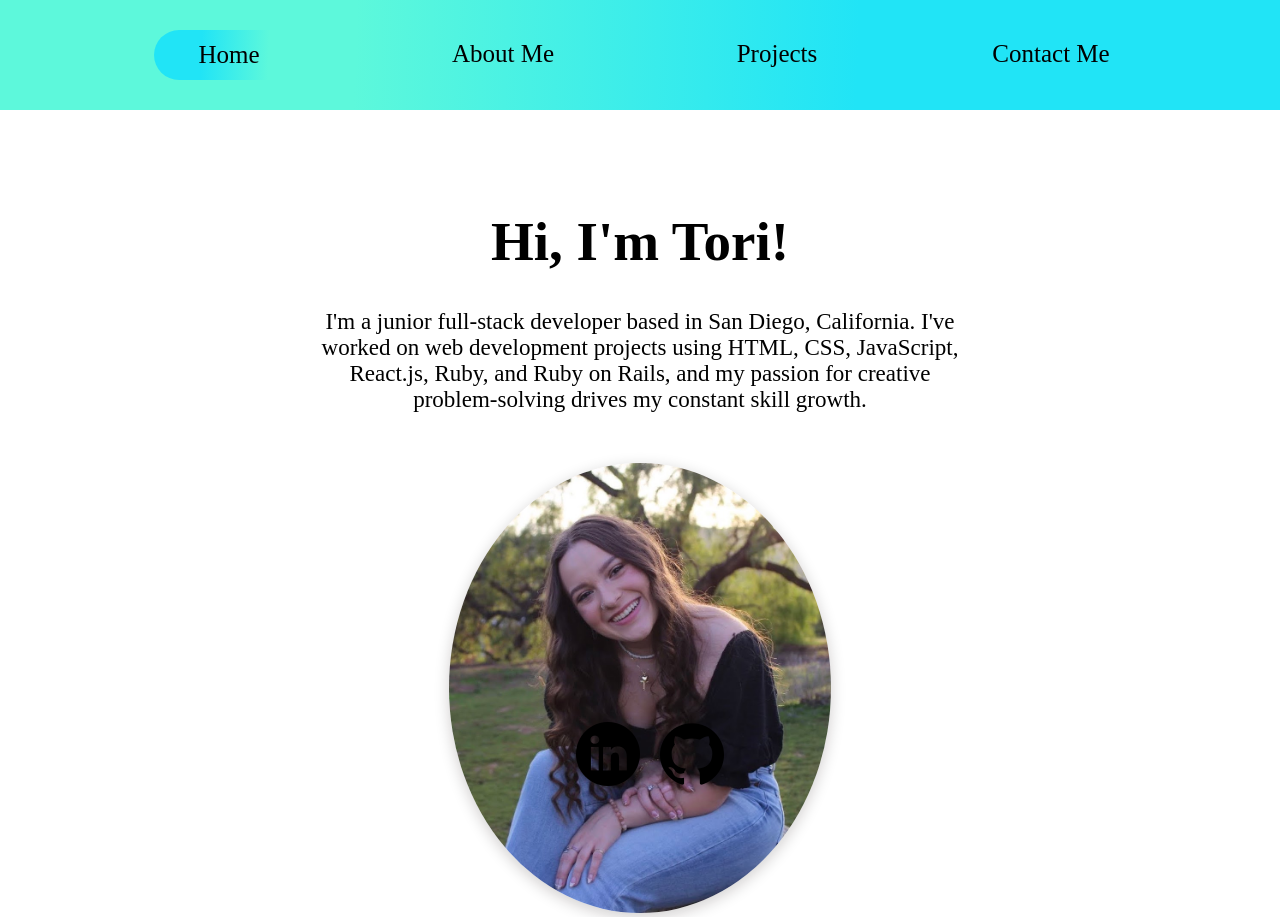
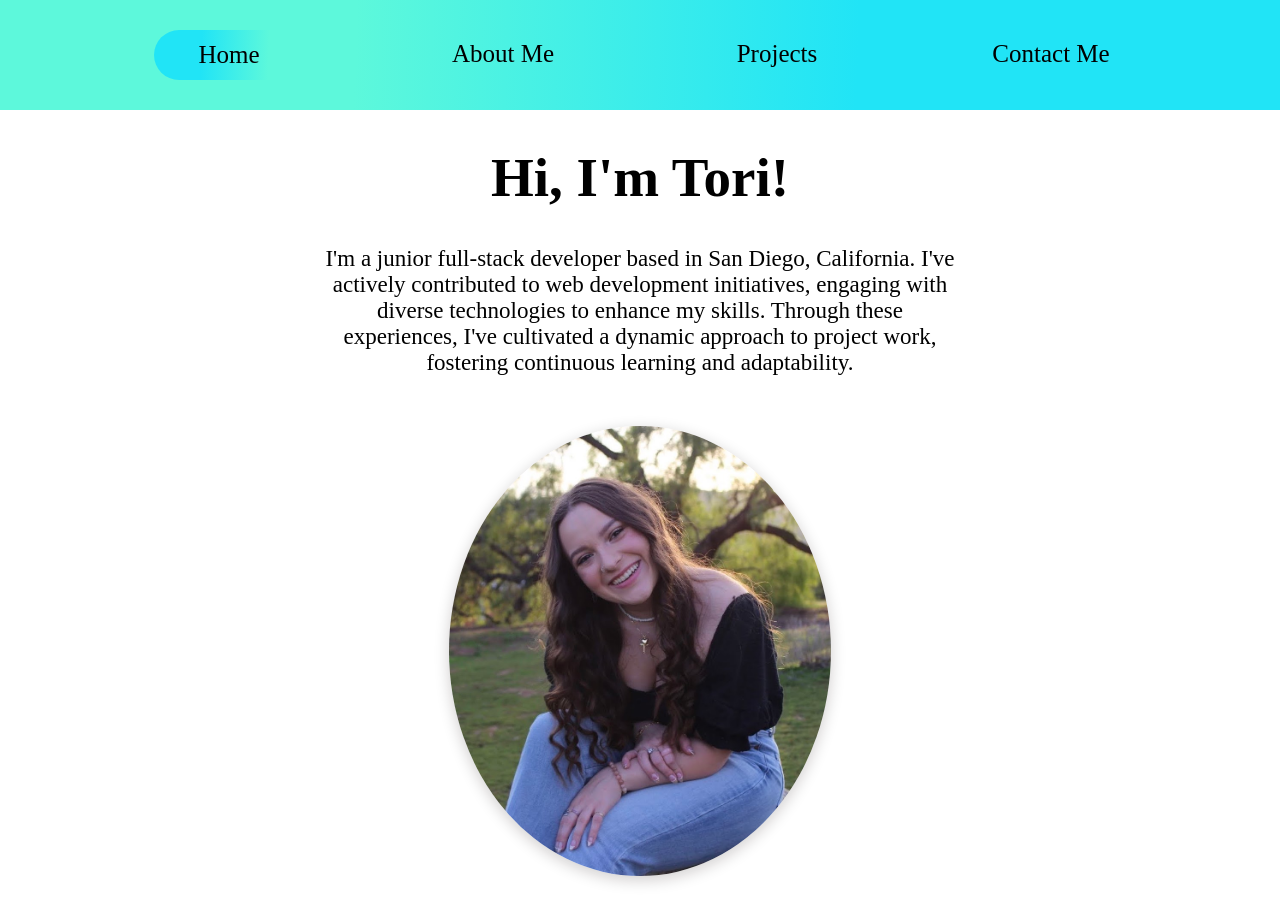
Before and after one commit to tori-calkins/portfolio2023, a React (Create React App) app: page / in a window 1280 px wide. Shown: the top 923 px of the page. Built offline with nearby package versions, Linux system fonts and the light colour scheme.

Commit message:
fixed the icon location, added the mail icon to the footer, i think i am almost ready to render

```diff
--- a/src/App.css
+++ b/src/App.css
@@ -58,7 +58,7 @@
 .homepage, .aboutme{
   text-align: center;
   font-family: IBM Plex Serif;
-  margin-top: 100px;
+  margin-top: 10px;
 }
 #greeting{
   font-size: 55px;
@@ -72,17 +72,18 @@
 #profilepicture{
   height: 450px;
   border-radius: 50%;
-  box-shadow: 0 4px 15px rgba(22, 12, 12, 0.2)
+  box-shadow: 0 4px 15px rgba(22, 12, 12, 0.2);
+  margin-bottom:15px;
 }
 
 
 /* Icons Footer styling */
 .footer {
-  text-align: center;
-  padding: 10px;
-  position: fixed;
-  bottom: 0;
   width: 100%;
+  display: flex;
+  justify-content: center;
+  align-items: center;
+  margin: 0 auto;
 }
 .bottomIcons{
   display: flex;
@@ -182,16 +183,19 @@
   font-family: IBM Plex Serif;
   display: inline-flex;
   align-items: center;
+  justify-content: center;
   text-align:center;
   font-weight: bold;
   font-size: 20px;
-  padding-bottom:10px;
+  padding-bottom:30px;
 }
 #RepoIcons img {
-  margin-right: 6px;
-  margin-left: 6px;
+  margin: 0 6px;
+}
+#links-container {
+  text-align: center;
+}
 
-}
 #project-images{
   height: 290px;
   display:flex;
--- a/src/components/Footer.js
+++ b/src/components/Footer.js
@@ -1,6 +1,8 @@
 import React from "react";
 import linkedInIcon from'../assets/linkedin.png'
 import gitHubIcon from'../assets/github1.png'
+import MailIcon from'../assets/emailicon.png'
+import { NavLink } from 'react-router-dom'
 
 const Footer = () => {
     return(
@@ -13,6 +15,9 @@ const Footer = () => {
                 <a href="https://github.com/tori-calkins" target="_blank">
                     <img src={gitHubIcon} alt="GitHub Icon" />
                 </a>
+                <NavLink to="/contactme">
+                    <img src={MailIcon} alt="GitHub Icon" />
+                </NavLink>
             </div>
         </div>
         </>
--- a/src/pages/Home.js
+++ b/src/pages/Home.js
@@ -7,7 +7,7 @@ const Home = () => {
         <>
         <div className="homepage">
             <h1 id="greeting">Hi, I'm Tori!</h1>
-            <p id="hometext">I'm a junior full-stack developer based in San Diego, California. I've worked on web development projects using HTML, CSS, JavaScript, React.js, Ruby, and Ruby on Rails, and my passion for creative problem-solving drives my constant skill growth.</p>
+            <p id="hometext">I'm a junior full-stack developer based in San Diego, California. I've actively contributed to web development initiatives, engaging with diverse technologies to enhance my skills. Through these experiences, I've cultivated a dynamic approach to project work, fostering continuous learning and adaptability.</p>
             <img id="profilepicture" src={profilepic} alt="Profile Picture of me"/>
         </div>
         </>
```
Also changed, not shown: src/assets/emailicon.png (added), 1 other file (tests, documents, lock files or other folders).
